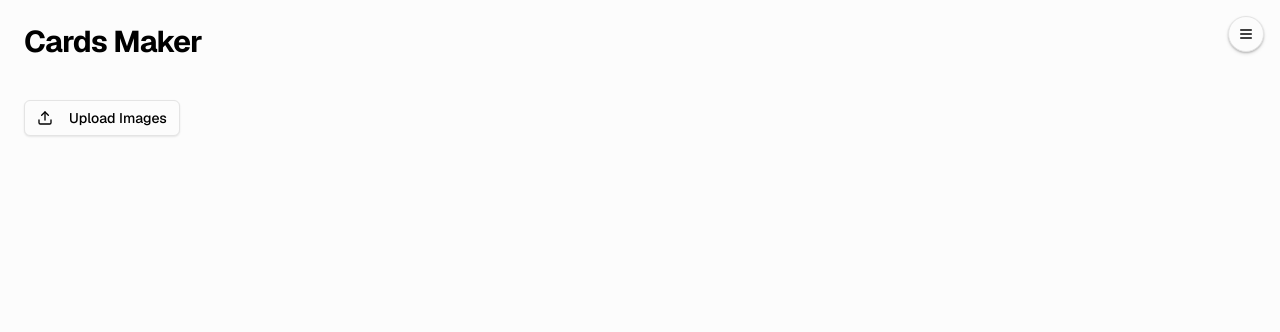
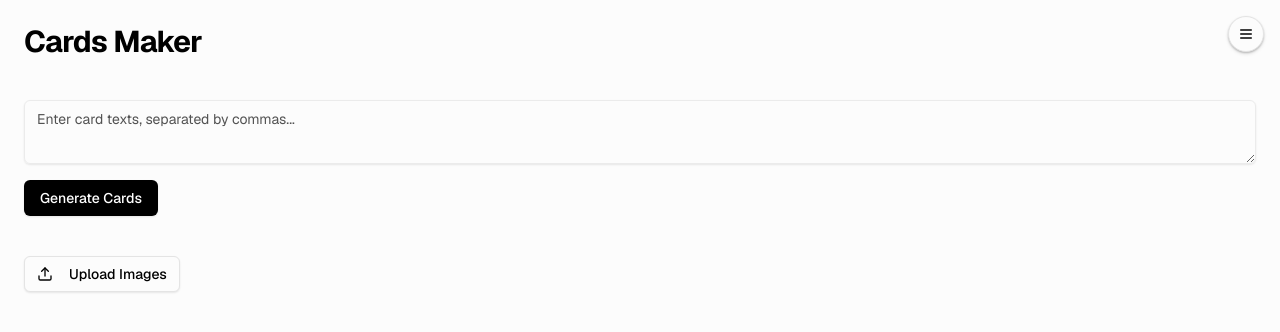
Before and after one commit to xaaug/memeskenya, a Next.js app: page /console/generate-cards in a window 1280 px wide. Shown: the top 332 px of the page. Built offline with nearby package versions, Linux system fonts and the light colour scheme.

Commit message:
feat(cards): add textarea input and button to generate text-based cards

```diff
--- a/app/console/generate-cards/page.tsx
+++ b/app/console/generate-cards/page.tsx
@@ -10,10 +10,13 @@ import { DownloadButton } from "@/components/DownloadButton";
 import { Checkbox } from "@/components/ui/checkbox";
 import { Label } from "@/components/ui/label";
 import { Separator } from "@/components/ui/separator";
+import { Textarea } from "@/components/ui/textarea";
+import { Button } from "@/components/ui/button";
 
 export default function GenerateCardsPage() {
-  const [cards, setCards] = useState<{ text: string; file: File }[]>([]);
+  const [cards, setCards] = useState<{ text: string; file?: File }[]>([]);
   const [selected, setSelected] = useState<boolean[]>([]);
+  const [inputText, setInputText] = useState("");
   const refs = useRef<React.RefObject<HTMLDivElement>[]>([]);
 
   const handleComplete = (data: { text: string; file: File }[]) => {
@@ -26,6 +29,19 @@ export default function GenerateCardsPage() {
     }
   };
 
+  const generateTextCards = () => {
+    const entries = inputText
+      .split(",")
+      .map((entry) => entry.trim())
+      .filter((entry) => entry.length > 0);
+
+    const data = entries.map((text) => ({ text }));
+
+    setCards(data);
+    setSelected(data.map(() => true));
+    refs.current = data.map(() => React.createRef<HTMLDivElement>());
+  };
+
   const toggleSelect = (index: number) => {
     setSelected((prev) => prev.map((val, i) => (i === index ? !val : val)));
   };
@@ -36,6 +52,17 @@ export default function GenerateCardsPage() {
         <h1 className="text-3xl font-bold tracking-tight">Cards Maker</h1>
       </div>
 
+      {/* Textarea Input for Text Cards */}
+      <div className="space-y-4">
+        <Textarea
+          placeholder="Enter card texts, separated by commas..."
+          value={inputText}
+          onChange={(e) => setInputText(e.target.value)}
+        />
+        <Button onClick={generateTextCards}>Generate Cards</Button>
+      </div>
+
+      {/* Image-based Cards */}
       <ImageUploader onComplete={handleComplete} />
 
       {cards.length > 0 && (
--- a/app/page.tsx
+++ b/app/page.tsx
@@ -1,13 +1,3 @@
-import { ModeToggle } from "@/components/ModeToggle";
-import { Button } from "@/components/ui/button";
-
 export default async function Page() {
-  return (
-    <div className="m-64">
-      <Button variant={"default"} size={"lg"}>
-        Click me
-      </Button>
-      <ModeToggle />
-    </div>
-  );
+  return <div className="flex justify-center items-center font-mono">Home</div>;
 }
--- a/components/FloatingMenuButton.tsx
+++ b/components/FloatingMenuButton.tsx
@@ -23,7 +23,7 @@ export default function FloatingMenuButton() {
             <MenuIcon className="h-5 w-5" />
           </Button>
         </PopoverTrigger>
-        <PopoverContent className="w-48">
+        <PopoverContent className="w-48 mr-6 mt-2">
           <nav className="space-y-2 flex flex-col items-start gap-2">
             <Button asChild variant="outline">
               <Link href="/">Home</Link>
--- /dev/null
+++ b/components/ui/textarea.tsx
@@ -0,0 +1,18 @@
+import * as React from "react";
+
+import { cn } from "@/lib/utils";
+
+function Textarea({ className, ...props }: React.ComponentProps<"textarea">) {
+  return (
+    <textarea
+      data-slot="textarea"
+      className={cn(
+        "border-input placeholder:text-muted-foreground focus-visible:border-ring focus-visible:ring-ring/50 aria-invalid:ring-destructive/20 dark:aria-invalid:ring-destructive/40 aria-invalid:border-destructive dark:bg-input/30 flex field-sizing-content min-h-16 w-full rounded-md border bg-transparent px-3 py-2 text-base shadow-xs transition-[color,box-shadow] outline-none focus-visible:ring-[3px] disabled:cursor-not-allowed disabled:opacity-50 md:text-sm",
+        className,
+      )}
+      {...props}
+    />
+  );
+}
+
+export { Textarea };
```
